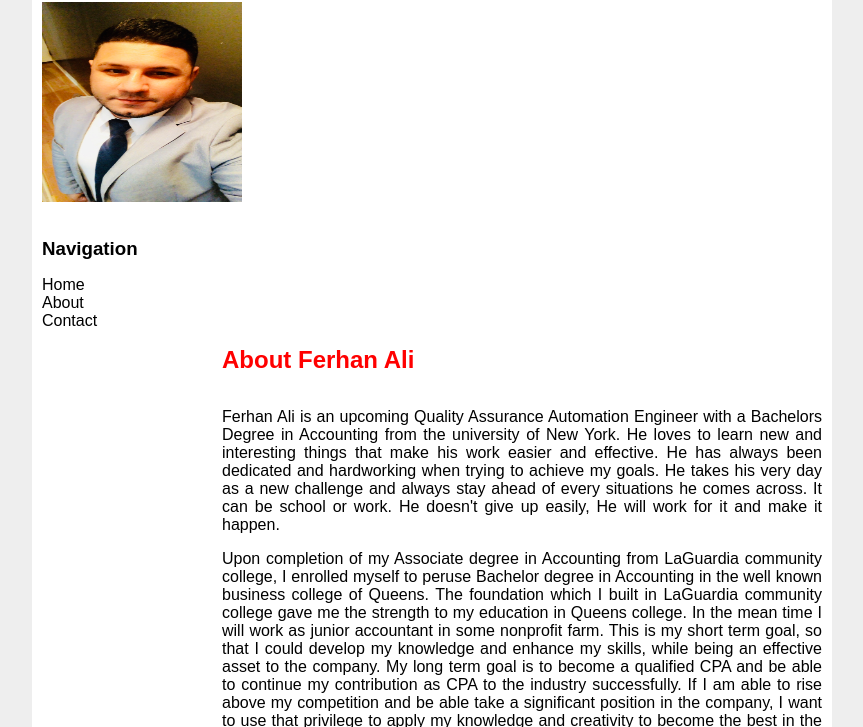
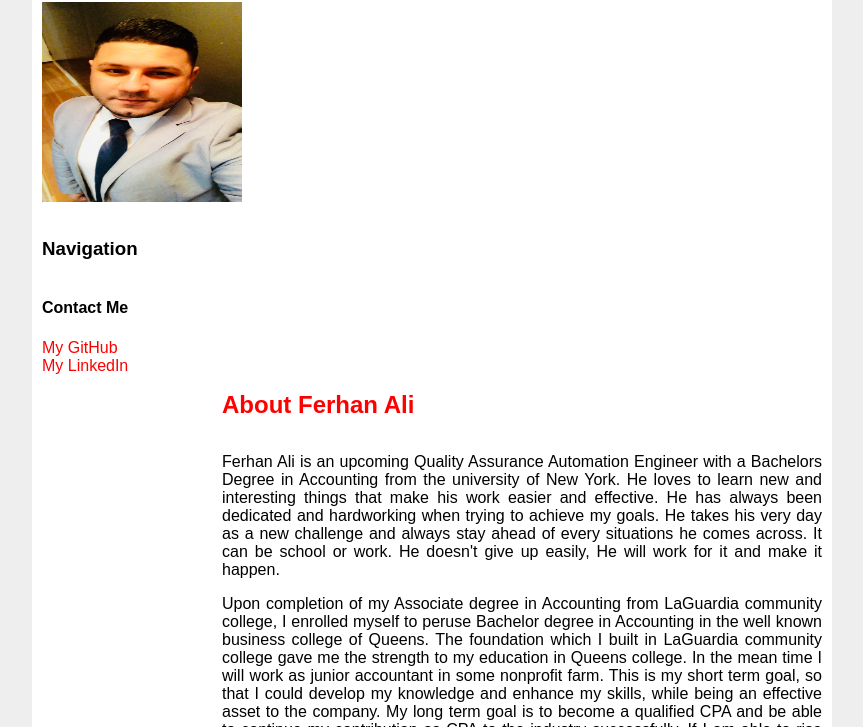
Before and after one commit to ferhanali93/HTML, a plain HTML site: page index.html in a window 1280 px wide. Shown: the part 73-800 px from the top of the page, without its empty margins (208-1071 px from the left). Drawn offline with Linux system fonts and the light colour scheme.

Commit message:
Modified index.html (added github and linkedIn links)

```diff
--- a/index.html
+++ b/index.html
@@ -18,17 +18,19 @@
              <br>
              <br>
             <h3>Navigation</h3>
+            <br>
+            <h4 style="color: black">Contact Me</h2>
+            <ul>
+                <li><a href="https://github.com/ferhanali93?tab=repositories/">My GitHub</a><li></li>
+                <li><a href="https://www.linkedin.com/in/ferhan-ali-3aba03b9/">My LinkedIn</a></li>
 
-            <ul>
-                <li><a class="selected" href=" "></a>Home</li>
-                <li><a href=""></a>About</li>
-                <li><a href=""></a>Contact</li>
 
             </ul>
         </div>
         <div id="main">
            <h2>
-            <font color="red">About Ferhan Ali</font>
+          <font color="red">About Ferhan Ali</font>
+
             </h2>
             <br>
 <p align="justify">Ferhan Ali is an upcoming Quality Assurance Automation Engineer with a Bachelors Degree in Accounting from the university of New York. He loves to learn new and interesting things that make his work easier and effective. He has always been dedicated and hardworking when trying to achieve my goals. He takes his very day as a new challenge and always stay ahead of every situations he comes across. It can be school or work. He doesn't give up easily, He will work for it and  make it happen.</p>
```
